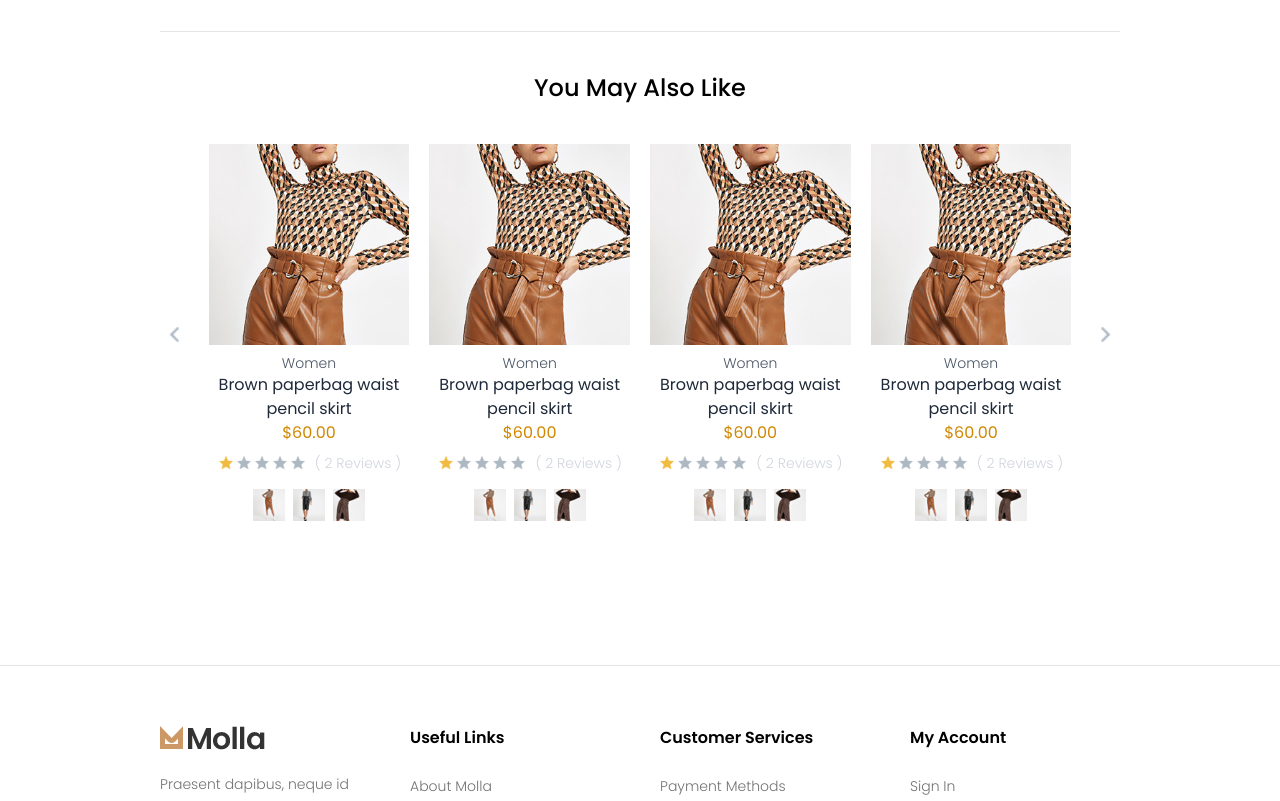
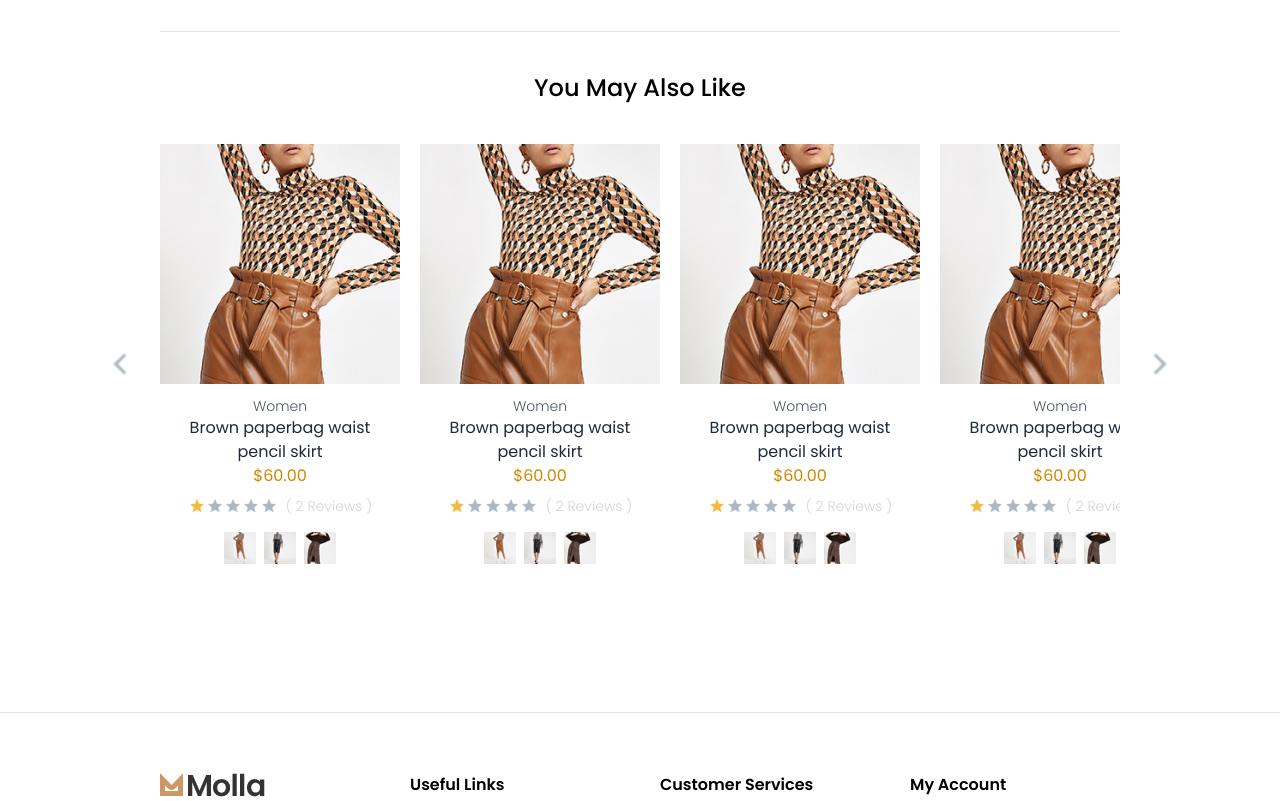
Before and after one commit to VISHNU-M123/FUSIONMART-FRONTEND, a React (Vite) app: page /singleProduct in a window 1280 px wide. Shown: the part 680-1481 px from the top of the page. Built offline with nearby package versions, Linux system fonts and the light colour scheme.

Commit message:
updated single product page with scroll functionality

```diff
--- a/src/components/ProductCardMain.jsx
+++ b/src/components/ProductCardMain.jsx
@@ -3,11 +3,11 @@ import { assets } from '../assets/assets'
 
 const ProductCardMain = () => {
   return (
-    <div>
+    <div className='hover:shadow-lg transition-shadow duration-300'>
       <div className='flex items-center justify-center cursor-pointer'>
         <img src={assets.product_4} alt="" />
       </div>
-      <div className='p-2'>
+      <div className='p-3'>
         <div className='text-center'>
             <p className='text-sm font-light text-gray-600 cursor-pointer'>Women</p>
             <h1 className='cursor-pointer text-gray-800 hover:text-yellow-600'>Brown paperbag waist pencil skirt</h1>
--- a/src/index.css
+++ b/src/index.css
@@ -4,3 +4,11 @@
 *{
     font-family: "Poppins", serif;
 }
+
+.scrollbar-hide::-webkit-scrollbar {
+  display: none;
+}
+.scrollbar-hide {
+  -ms-overflow-style: none;
+  scrollbar-width: none;
+}
--- a/src/pages/SingleProducts.jsx
+++ b/src/pages/SingleProducts.jsx
@@ -1,10 +1,24 @@
-import React from 'react'
+import React, { useRef } from 'react'
 import WhiteNavbar from '../components/WhiteNavbar'
 import { assets } from '../assets/assets'
 import WhiteFooter from '../components/WhiteFooter'
 import ProductCardMain from '../components/ProductCardMain'
 
 const SingleProducts = () => {
+
+  const scrollRef = useRef(null);
+
+  const scrollLeft = () => {
+    if(scrollRef.current){
+      scrollRef.current.scrollBy({left: -300, behavior: "smooth"})
+    }
+  }
+
+  const scrollRight = () => {
+    if(scrollRef.current){
+      scrollRef.current.scrollBy({left: 300, behavior: "smooth"})
+    }
+  }
   return (
     <div>
       <WhiteNavbar/>
@@ -145,17 +159,18 @@ const SingleProducts = () => {
         <h1 className='text-2xl font-medium'>You May Also Like</h1>
       </div>
       <div>
-        <div className='flex items-center lg:px-40 px-5 py-5 gap-5'>
-          <div className='w-10 h-10'>
+        <div className='flex items-center lg:px-25 py-5 gap-5'>
+          <div className='w-10 h-10 cursor-pointer flex-shrink-0' onClick={scrollLeft}>
             <img src={assets.arrow_left} alt="" className='w-full'  />
           </div>
-          <div className='flex gap-5'>
-            <ProductCardMain/>
-            <ProductCardMain/>
-            <ProductCardMain/>
-            <ProductCardMain/>
+          <div ref={scrollRef} className='flex gap-5 overflow-x-auto scrollbar-hide snap-x snap-mandatory w-full'>
+            {Array(6).fill(null).map((_, index) => (
+            <div key={index} className="snap-start flex-shrink-0 w-full sm:w-1/2 md:w-1/3 lg:w-1/4">
+              <ProductCardMain />
+            </div>
+            ))}
           </div>
-          <div className='w-10 h-10'>
+          <div className='w-10 h-10 cursor-pointer flex-shrink-0' onClick={scrollRight}>
             <img src={assets.arrow_right} alt="" className='w-full'  />
           </div>
         </div>
```
